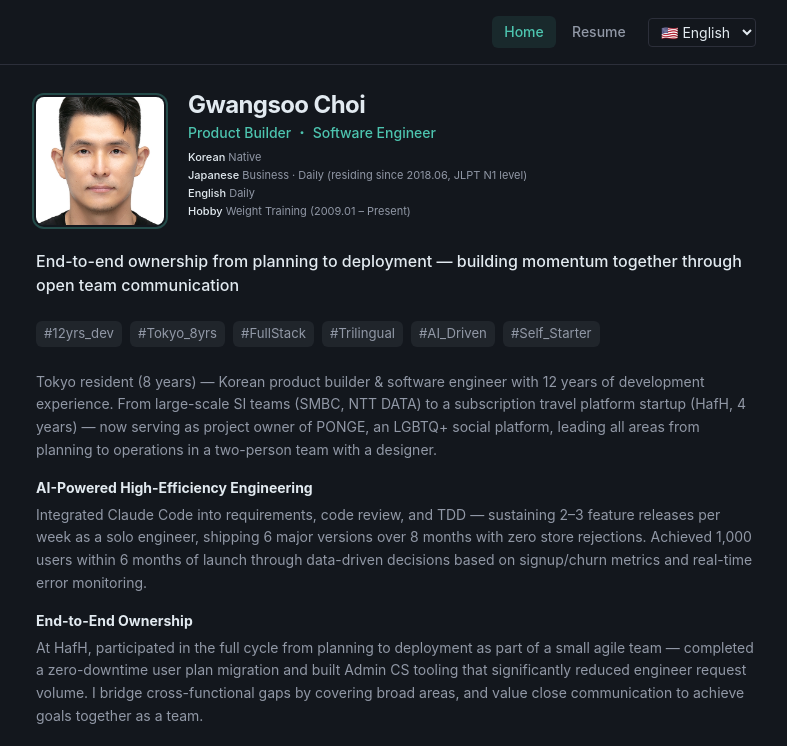
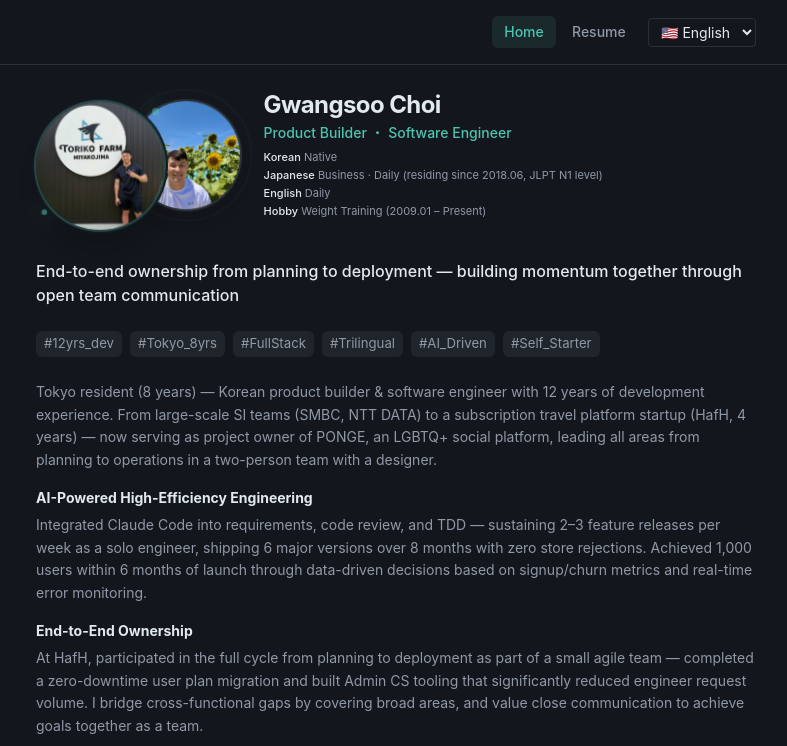
Before and after one commit to gwsoochoi/gwsoochoi.github.io, a Next.js app: page /en in a window 1280 px wide. Shown: the top 746 px of the page, without its empty margins (244-1031 px from the left). Built offline with nearby package versions, Linux system fonts and the light colour scheme; a web font is replaced by a local one.

Commit message:
feat: add interactive profile avatars

```diff
--- /dev/null
+++ b/app/[locale]/ProfileAvatar.tsx
@@ -0,0 +1,126 @@
+"use client";
+
+import Image from "next/image";
+import { useEffect, useState } from "react";
+
+type ProfileAvatarProps = {
+  alt: string;
+  mainSrc?: string;
+  subSrc?: string;
+};
+
+export default function ProfileAvatar({
+  alt,
+  mainSrc = "/profile-main.jpg",
+  subSrc = "/profile-sub.jpg",
+}: ProfileAvatarProps) {
+  const [selectedIndex, setSelectedIndex] = useState<number | null>(null);
+  const open = selectedIndex !== null;
+  const photos = [
+    {
+      src: mainSrc,
+      alt,
+      className: "profile-photo-button profile-photo-main",
+      priority: true,
+      objectPosition: "50% 50%",
+    },
+    {
+      src: subSrc,
+      alt: `${alt} 2`,
+      className: "profile-photo-button profile-photo-sub",
+      priority: false,
+      objectPosition: "50% 52%",
+    },
+  ];
+  const selectedPhoto = selectedIndex === null ? null : photos[selectedIndex];
+
+  useEffect(() => {
+    if (!open) return;
+
+    const onKey = (event: KeyboardEvent) => {
+      if (event.key === "Escape") setSelectedIndex(null);
+    };
+
+    window.addEventListener("keydown", onKey);
+    return () => window.removeEventListener("keydown", onKey);
+  }, [open]);
+
+  return (
+    <>
+      <div className="profile-photo-stack">
+        {photos.map((photo, index) => (
+          <button
+            key={photo.src}
+            type="button"
+            onClick={() => setSelectedIndex(index)}
+            className={photo.className}
+            aria-label={photo.alt}
+          >
+            <Image
+              src={photo.src}
+              alt={photo.alt}
+              width={index === 0 ? 128 : 108}
+              height={index === 0 ? 128 : 108}
+              priority={photo.priority}
+              sizes={index === 0 ? "128px" : "108px"}
+              className="h-full w-full rounded-full object-cover"
+              style={{ objectPosition: photo.objectPosition }}
+            />
+            {index === 0 && (
+              <>
+                <span className="profile-photo-spark profile-photo-spark-one" />
+                <span className="profile-photo-spark profile-photo-spark-two" />
+              </>
+            )}
+          </button>
+        ))}
+      </div>
+
+      {selectedPhoto && (
+        <div
+          className="fixed inset-0 z-50 flex items-center justify-center bg-black/70 px-5"
+          onClick={() => setSelectedIndex(null)}
+          role="presentation"
+        >
+          <div
+            role="dialog"
+            aria-modal="true"
+            aria-label={selectedPhoto.alt}
+            className="profile-photo-dialog relative"
+            onClick={(event) => event.stopPropagation()}
+          >
+            <Image
+              src={selectedPhoto.src}
+              alt={selectedPhoto.alt}
+              width={1050}
+              height={1400}
+              sizes="(max-width: 768px) 88vw, 640px"
+              className="max-h-[86vh] w-auto max-w-[88vw] rounded-2xl object-contain shadow-2xl ring-1 ring-white/20"
+            />
+            <button
+              type="button"
+              onClick={() => setSelectedIndex(null)}
+              className="absolute -right-2 -top-2 flex h-9 w-9 items-center justify-center rounded-full border border-border bg-background text-muted shadow-lg transition-colors hover:text-foreground focus:outline-none focus-visible:ring-2 focus-visible:ring-accent"
+              aria-label="Close"
+            >
+              <svg
+                className="h-4 w-4"
+                fill="none"
+                stroke="currentColor"
+                viewBox="0 0 24 24"
+                aria-hidden="true"
+              >
+                <path
+                  strokeLinecap="round"
+                  strokeLinejoin="round"
+                  strokeWidth={2}
+                  d="M6 18L18 6M6 6l12 12"
+                />
+              </svg>
+            </button>
+          </div>
+        </div>
+      )}
+    </>
+  );
+}
--- a/app/[locale]/page.tsx
+++ b/app/[locale]/page.tsx
@@ -6,6 +6,7 @@ import { routing } from "@/i18n/routing";
 import { getCareerYears, getTokyoYears } from "@/lib/constants";
 import type { Metadata } from "next";
 import ContactButton from "./ContactButton";
+import ProfileAvatar from "./ProfileAvatar";
 import TechTag from "./TechTag";
 
 export const generateStaticParams = getLocaleStaticParams;
@@ -57,11 +58,7 @@ export default async function AboutPage({
       <section className="pb-12">
         <div className="flex items-stretch gap-6">
           <div className="flex shrink-0 items-center py-2">
-            <img
-              src="/profile.jpg"
-              alt={t("profile.imageAlt")}
-              className="h-32 w-32 rounded-lg object-cover ring-2 ring-accent/30 ring-offset-2 ring-offset-background"
-            />
+            <ProfileAvatar alt={t("profile.imageAlt")} />
           </div>
           <div>
             <h1 className="text-2xl font-bold tracking-tight text-foreground">
--- a/app/globals.css
+++ b/app/globals.css
@@ -47,6 +47,189 @@ body {
     BlinkMacSystemFont, system-ui, sans-serif;
 }
 
+.profile-photo-stack {
+  --profile-main-size: clamp(6.75rem, 24vw, 8rem);
+  --profile-sub-size: clamp(5.75rem, 20vw, 6.75rem);
+  --profile-overlap: calc(var(--profile-sub-size) * 0.3);
+
+  position: relative;
+  isolation: isolate;
+  width: calc(var(--profile-main-size) + var(--profile-sub-size) - var(--profile-overlap));
+  height: calc(var(--profile-main-size) + 0.65rem);
+}
+
+.profile-photo-button {
+  position: absolute;
+  display: block;
+  padding: 0;
+  cursor: zoom-in;
+  border: 0;
+  border-radius: 9999px;
+  background: transparent;
+  outline: none;
+  transition:
+    filter 200ms ease,
+    z-index 0ms linear 0ms;
+  will-change: transform;
+}
+
+.profile-photo-button:focus-visible {
+  z-index: 5;
+  box-shadow:
+    0 0 0 2px var(--background),
+    0 0 0 4px var(--accent);
+}
+
+.profile-photo-button:hover {
+  z-index: 5;
+  filter: saturate(1.12) brightness(1.04);
+}
+
+.profile-photo-button::after {
+  content: "";
+  position: absolute;
+  inset: -0.45rem;
+  border-radius: inherit;
+  border: 1px solid rgba(77, 196, 175, 0.42);
+  opacity: 0;
+  pointer-events: none;
+  animation: profile-photo-ripple 2.8s ease-out infinite;
+}
+
+.profile-photo-main {
+  left: 0;
+  bottom: 0.25rem;
+  z-index: 2;
+  width: var(--profile-main-size);
+  height: var(--profile-main-size);
+  box-shadow:
+    0 0 0 2px rgba(77, 196, 175, 0.3),
+    0 0 0 4px var(--background),
+    0 18px 40px rgba(0, 0, 0, 0.3);
+  animation: profile-photo-main-drift 6.6s ease-in-out infinite;
+}
+
+.profile-photo-main:hover {
+  animation-duration: 5.2s;
+}
+
+.profile-photo-sub {
+  left: calc(var(--profile-main-size) - var(--profile-overlap));
+  top: 0.15rem;
+  z-index: 1;
+  width: var(--profile-sub-size);
+  height: var(--profile-sub-size);
+  box-shadow:
+    0 0 0 2px rgba(255, 255, 255, 0.12),
+    0 0 0 4px var(--background),
+    0 14px 34px rgba(0, 0, 0, 0.24);
+  animation: profile-photo-sub-drift 7.4s ease-in-out 0.45s infinite;
+}
+
+.profile-photo-sub::after {
+  animation-delay: 0.75s;
+}
+
+.profile-photo-sub:hover {
+  animation-duration: 5.8s;
+}
+
+.profile-photo-spark {
+  position: absolute;
+  z-index: 3;
+  width: 0.5rem;
+  height: 0.5rem;
+  border-radius: 9999px;
+  background: var(--accent);
+  box-shadow: 0 0 18px rgba(77, 196, 175, 0.8);
+  pointer-events: none;
+  animation: profile-photo-spark 2.4s ease-in-out infinite;
+}
+
+.profile-photo-spark-one {
+  right: 0.25rem;
+  top: 0.4rem;
+}
+
+.profile-photo-spark-two {
+  left: 0.3rem;
+  bottom: 0.95rem;
+  width: 0.35rem;
+  height: 0.35rem;
+  animation-delay: 0.8s;
+}
+
+.profile-photo-dialog {
+  animation: profile-photo-dialog-in 180ms ease-out both;
+}
+
+@keyframes profile-photo-main-drift {
+  0%,
+  100% {
+    transform: translateY(0) rotate(-1.5deg);
+  }
+  50% {
+    transform: translateY(-0.18rem) rotate(1deg);
+  }
+}
+
+@keyframes profile-photo-sub-drift {
+  0%,
+  100% {
+    transform: translateY(0) rotate(3deg);
+  }
+  50% {
+    transform: translateY(0.16rem) rotate(0.5deg);
+  }
+}
+
+@keyframes profile-photo-ripple {
+  0% {
+    opacity: 0;
+    transform: scale(0.88);
+  }
+  18% {
+    opacity: 0.72;
+  }
+  72%,
+  100% {
+    opacity: 0;
+    transform: scale(1.1);
+  }
+}
+
+@keyframes profile-photo-spark {
+  0%,
+  100% {
+    opacity: 0.35;
+    transform: scale(0.8);
+  }
+  45% {
+    opacity: 1;
+    transform: scale(1.25);
+  }
+}
+
+@keyframes profile-photo-dialog-in {
+  from {
+    opacity: 0;
+    transform: translateY(0.6rem) scale(0.97);
+  }
+  to {
+    opacity: 1;
+    transform: translateY(0) scale(1);
+  }
+}
+
+@media (prefers-reduced-motion: reduce) {
+  .profile-photo-button,
+  .profile-photo-button::after,
+  .profile-photo-spark,
+  .profile-photo-dialog {
+    animation: none;
+  }
+}
+
 @media print {
   body {
     font-size: 12px;
```
Also changed, not shown: public/profile-main.jpg (added), public/profile-sub.jpg (added).
